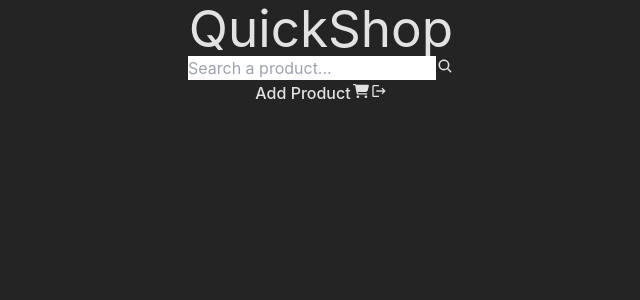
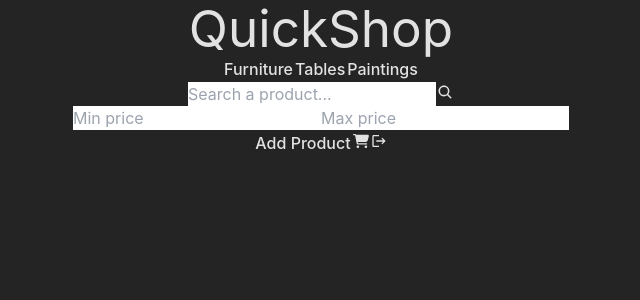
Before and after one commit to jinan14/E-Commerce-app, a React (Vite) app in the folder frontend/: page /header in a window 1280 px wide. Shown: the top 300 px of the page, without its empty margins (319-959 px from the left). Built offline with nearby package versions, Linux system fonts and the light colour scheme.

Commit message:
e-com website

```diff
--- a/frontend/src/Components/Cart.jsx
+++ b/frontend/src/Components/Cart.jsx
@@ -18,7 +18,7 @@ function Cart() {
     proceedToCheckout,
   } = useCartStore();
 
-  const token = localStorage.getItem('Token'); // Assuming token is stored in localStorage
+  const token = localStorage.getItem('Token');
 
   useEffect(() => {
     if (token) {
--- a/frontend/src/Components/Header.jsx
+++ b/frontend/src/Components/Header.jsx
@@ -10,19 +10,26 @@ import { MdLogout } from "react-icons/md";
 function Header({ searchQuery, setSearchQuery }) {
   const navigate = useNavigate();
 
-  const navigateToFavorites = () => {
-    // Find the liked products by matching the product ids
-    const likedProductDetails = products.filter(product =>
-      likedProducts.includes(product._id)
-    );
-
-    navigate("/favorites", { state: { likedProducts: likedProductDetails, likedProductIds: likedProducts } });
-  };
-
   return (
     <div className="flex justify-between items-center mt-3 mb-3">
       <h1 className="text-3xl font-bold">QuickShop</h1>
-      <div className="flex gap-3 w-[30%]">
+      <div className="flex gap-3 ">
+        <div className="flex gap-3 ">
+          {/* Search by category */}
+          <button>
+            Furniture
+          </button>
+
+          <button>
+            Tables
+          </button>
+
+          <button>
+            Paintings
+          </button>
+        </div>
+        {/* Search by name and description */}
+        <div className="flex gap-3 ">
           <input
             type="search"
             value={searchQuery}
@@ -35,6 +42,16 @@ function Header({ searchQuery, setSearchQuery }) {
           >
             <IoSearch />
           </button>
+        </div>
+        <div className="flex gap-3 ">
+          <input type="number"
+           placeholder='Min price '
+           className="w-14 px-3 py-1 border rounded-[20px] focus:outline-none focus:ring-2 focus:ring-gray-500"/>
+
+          <input type="number"
+          placeholder='Max price '
+          className="w-14 px-3 py-1 border rounded-[20px] focus:outline-none focus:ring-2 focus:ring-gray-500" />
+        </div>
       </div>
       <div className="flex gap-3">
         <button
--- a/frontend/src/Components/Shop.jsx
+++ b/frontend/src/Components/Shop.jsx
@@ -1,77 +1,28 @@
 import React, { useState, useEffect } from 'react';
-import axios from 'axios';
 import { useNavigate } from 'react-router-dom';
 import Header from './Header';
 import { FaHeart, FaRegHeart } from "react-icons/fa";
 import toast, { Toaster } from 'react-hot-toast';
+import useCartStore from '../store/useCartStore';
+import axios from 'axios'
 const Shop = () => {
   const navigate = useNavigate();
-  const [products, setProducts] = useState([]);
-  const [error, setError] = useState('');
-  const [successMessage, setSuccessMessage] = useState('');
-  const [searchQuery, setSearchQuery] = useState(''); // Search query state
   const [likedProducts, setLikedProducts] = useState([]);
+  // Zustand store hooks
+  const {
+    products,
+    fetchProducts,
+    addToCart,
+    setSearchQuery,
+    searchQuery,
+  } = useCartStore();
 
   const token = localStorage.getItem('Token');
-  // Fetch products
+
+  // Fetch products on mount
   useEffect(() => {
-    const fetchProducts = async () => {
-      try {
-        const response = await axios.get('http://localhost:5000/api/v1/product/search');
-        setProducts(response.data.data);
-        console.log('123', response.data.data)
-      } catch (err) {
-        setError('Failed to fetch products.');
-        console.error(err);
-      }
-    };
-
     fetchProducts();
-  }, []);
-
-  // Add item to cart
-  async function handleAddToCart(productId) {
-    const token = localStorage.getItem('Token'); // Retrieve token from localStorage
-    if (!token) {
-      toast.error('Please log in to add items to your cart.');
-      return;
-    }
-
-    const cartUpdate = {
-      cart: {
-        [productId]: 1, // Set quantity to 1 for simplicity
-      },
-    };
-
-    try {
-      const response = await fetch('http://localhost:5000/api/v1/cart/update', {
-        method: 'PUT',
-        headers: {
-          'Content-Type': 'application/json',
-          'Authorization': `Bearer ${token}`, // Include the token in the request
-        },
-        body: JSON.stringify(cartUpdate),
-      });
-
-      const result = await response.json();
-      if (response.ok) {
-        toast.success('Product added to cart successfully!');
-        console.log('Updated Cart:', result.data);
-      } else {
-        toast.error(result.message || 'Failed to add product to cart.');
-        console.error(result.errors);
-      }
-    } catch (error) {
-      console.error('Error:', error);
-      toast.error('An error occurred while adding the product to the cart.');
-    }
-  }
-
-  // Filter products based on search query
-  const filteredProducts = products.filter((product) =>
-    product.name.toLowerCase().includes(searchQuery.toLowerCase()) ||
-    product.category.toLowerCase().includes(searchQuery.toLowerCase())
-  );
+  }, [fetchProducts]);
 
   useEffect(() => {
     if (!token) return;
@@ -79,7 +30,7 @@ const Shop = () => {
     const fetchLikedProducts = async () => {
       try {
         const response = await axios.get('http://localhost:5000/api/v1/like/likes', {
-          headers: { Authorization: `Bearer ${token}` },
+          headers: { Authorization:` Bearer ${token}` },
         });
         const likedIds = response.data.data.map((like) => like.productId);
         setLikedProducts(likedIds);
@@ -125,14 +76,19 @@ const Shop = () => {
     }
   };
 
-
   // Navigate to Favorites page
   const navigateToFavorites = () => {
     navigate('/favorites', { state: { likedProductIds: likedProducts } });
   };
 
+  // Filter products based on search query
+  const filteredProducts = products.filter((product) =>
+    product.name.toLowerCase().includes(searchQuery.toLowerCase()) ||
+    product.category.toLowerCase().includes(searchQuery.toLowerCase())
+  );
+
   const ProductCarousel = ({ pictures }) => {
-    const [currentImageIndex, setCurrentImageIndex] = useState(0);
+    const [currentImageIndex, setCurrentImageIndex] = React.useState(0);
 
     const nextImage = () => {
       setCurrentImageIndex((prevIndex) =>
@@ -146,6 +102,7 @@ const Shop = () => {
       );
     };
 
+
     return (
       <div className="relative w-full h-[100%]">
         <div className="w-full rounded-lg h-full">
@@ -155,7 +112,6 @@ const Shop = () => {
             className="w-full h-full object-cover"
           />
         </div>
-        {/* Navigation Buttons */}
         {pictures.length > 1 && (
           <>
             <button
@@ -205,7 +161,7 @@ const Shop = () => {
             {/* Product Info */}
             <div className="flex flex-col gap-3 h-[50%] items-start">
               <div className="flex flex-col gap-3 h-[70%] items-start w-full">
-                <div className='flex justify-between items-center w-full'>
+                <div className="flex justify-between items-center w-full">
                   <h2 className="text-xl font-semibold">{product.name}</h2>
                   <button onClick={() => handleLikeClick(product._id)} className='flex items-end'>
                     {likedProducts.includes(product._id) ? (
@@ -214,9 +170,8 @@ const Shop = () => {
                       <FaRegHeart className="text-gray-500" />
                     )}
                   </button>
-
                 </div>
-                <div className='h-[50px] flex text-start'>
+                <div className="h-[50px] flex text-start">
                   <p className="text-white">{product.description}</p>
                 </div>
                 <p className="text-white">Category: {product.category}</p>
@@ -226,7 +181,8 @@ const Shop = () => {
               <div className="flex gap-5 h-[30%] items-center justify-between p-1">
                 <button
                   className="text-white p-2 px-3 rounded-3xl bg-blue-400 hover:bg-blue-600"
-                  onClick={() => handleAddToCart(product._id)}                 >
+                  onClick={() => addToCart(product._id)}
+                >
                   Add to Cart
                 </button>
                 <button
@@ -235,7 +191,6 @@ const Shop = () => {
                 >
                   View Details
                 </button>
-
               </div>
             </div>
           </div>
--- a/frontend/src/store/useCartStore.js
+++ b/frontend/src/store/useCartStore.js
@@ -1,7 +1,6 @@
 
 
 import { create } from 'zustand';
-import { persist } from 'zustand/middleware';
 import axios from 'axios';
 import toast from 'react-hot-toast';
 
@@ -100,7 +99,8 @@ const useCartStore = create((set) => ({
       set({ error: 'An error occurred while creating the order.' });
     }
   },
-
+//--------------------------------------------------------------------------------------------------------
+//Product Gallery-Shop.jsx
   products: [],
   likedProducts: [],
   searchQuery: '',
@@ -135,7 +135,8 @@ const useCartStore = create((set) => ({
   addToCart: async (productId) => {
     const token = localStorage.getItem('Token'); // Retrieve token from localStorage
     if (!token) {
-      return { success: false, message: 'Please log in to add items to your cart.' };
+      toast.error('Please log in to add items to your cart.');
+      return
     }
 
     const cartUpdate = {
@@ -156,11 +157,14 @@ const useCartStore = create((set) => ({
 
       const result = await response.json();
       if (response.ok) {
-        return { success: true, message: 'Product added to cart successfully!' };
+        toast.success('Product added to cart successfully!');
+        return
       }
-      return { success: false, message: result.message || 'Failed to add product to cart.' };
+      toast.error('Failed to add product to cart.' )
+
     } catch (error) {
       console.error('Error:', error);
+      toast.error('An error occurred while adding the product to the cart.')
       return { success: false, message: 'An error occurred while adding the product to the cart.' };
     }
   },
```
Lines whose indentation alone changed are shown as unchanged.
